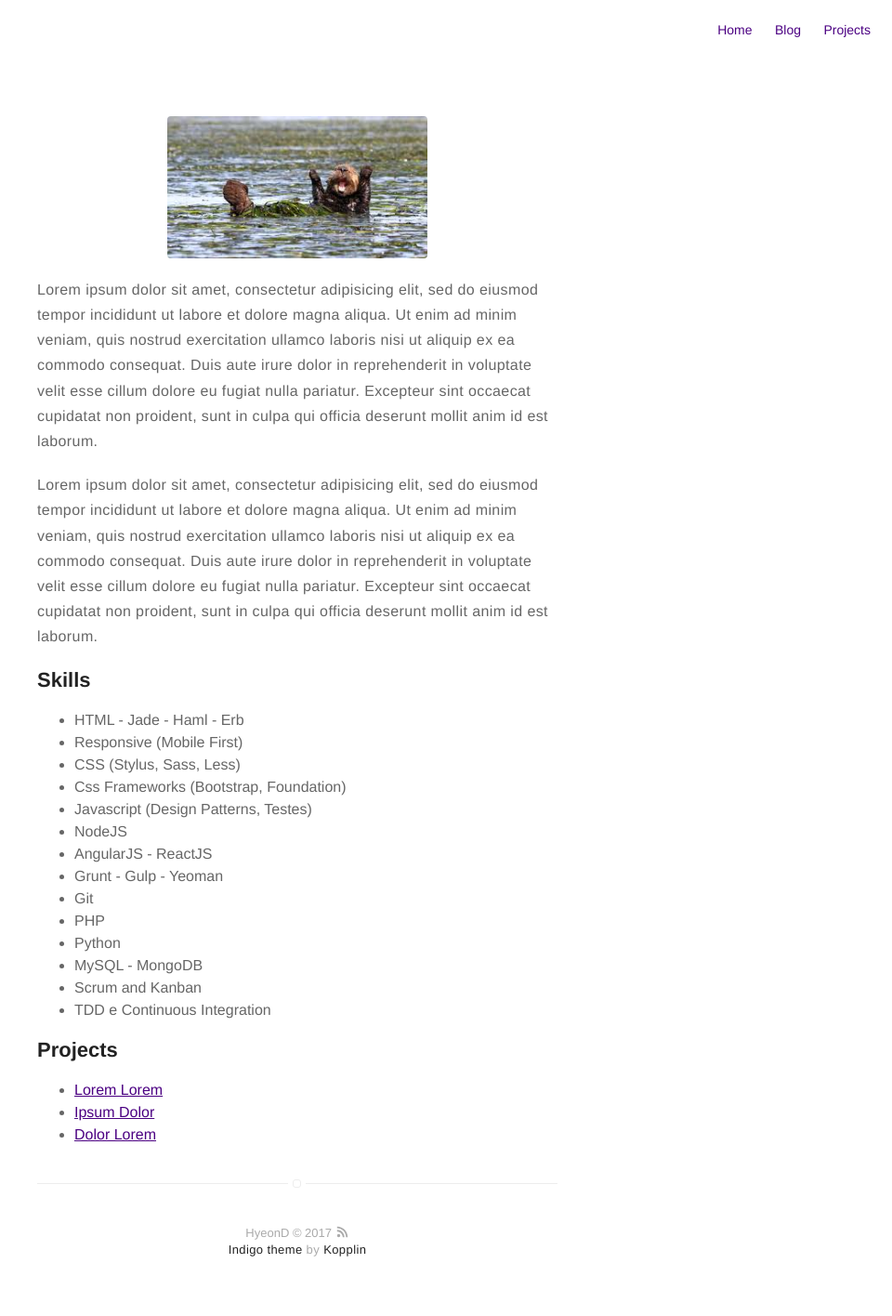
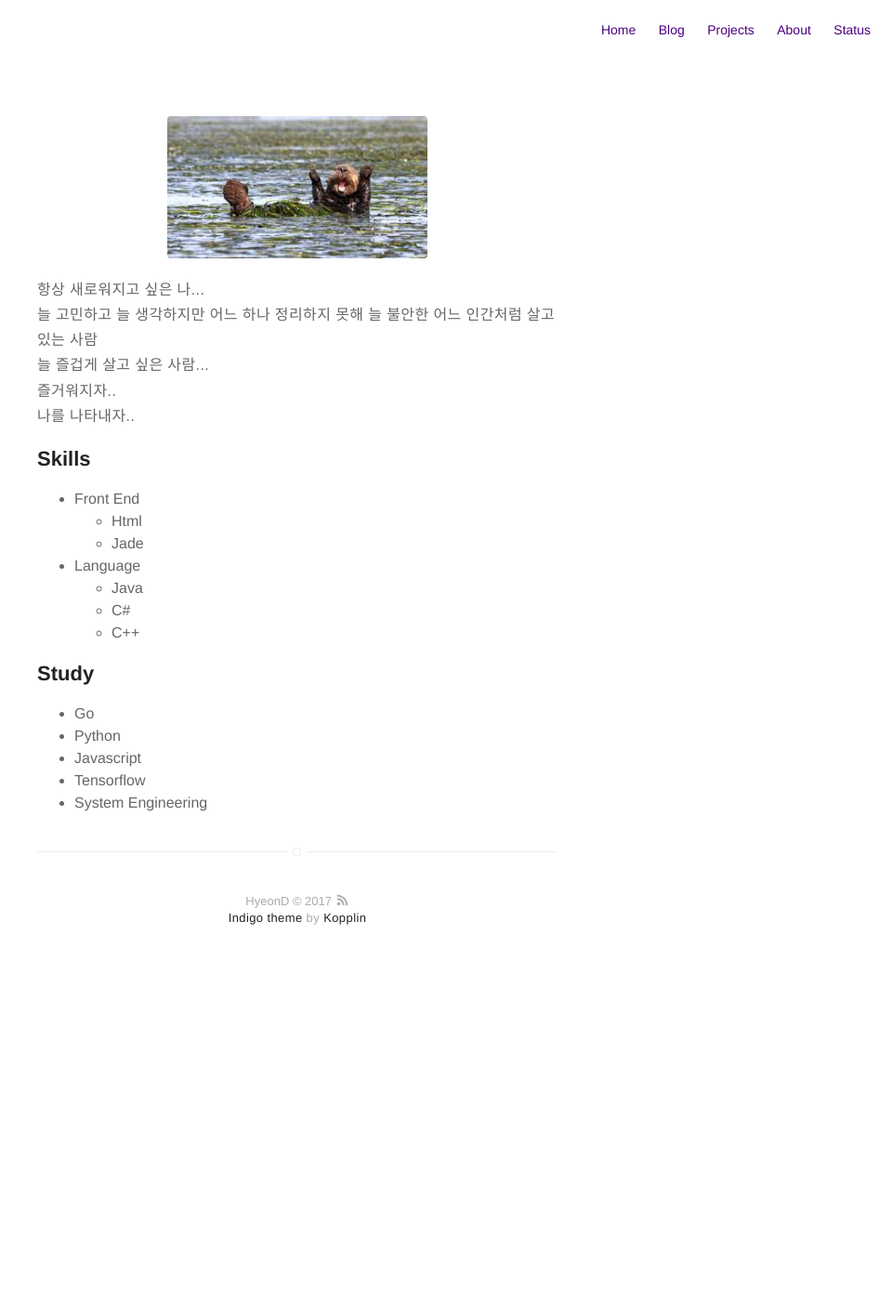
Before and after one commit to historiabdevil/historiabdevil.github.io, a Jekyll site: the page built from about.md, in a window 1280 px wide. Shown: the whole page at 93% size, without its empty margins (320-1280 px from the left). Built offline with Jekyll 4.4.1, drawn with Linux system fonts in a browser that asks for light colours; after the commit the page ends 1059 px from its top, so only the background shows below that.

```diff
--- a/_config.yml
+++ b/_config.yml
@@ -12,7 +12,7 @@ picture: assets/images/profile.jpg
 
 # If you want to include your resume, set to true
 # and specify source (external or local).
-resume: false
+status: true
 resume-external: false
 resume-url: https://google.com/?q=my+resume
 
--- a/_includes/nav.html
+++ b/_includes/nav.html
@@ -30,10 +30,12 @@
             {% endif %}
         {% endif %}
 
-        {% if site.resume == true %}
+        {% if site.status == true %}
+          {% if page.title != "Status" %}
             <li class="item">
-                <a class="link" href="{% if site.resume-external %}{{ site.resume-url }}{% else %}{{ site.url }}/{{ site.resume-url }}{% endif %}">Résumé</a>
+                <a class="link" href="{% if site.status-external %}{{ site.site-url }}{% else %}{{ site.url }}/status{% endif %}">Status</a>
             </li>
+          {% endif %}
         {% endif %}
     </ul>
 </nav>
--- a/about.md
+++ b/about.md
@@ -1,46 +1,41 @@
 ---
-title: About
+title: About Me
 layout: page
 ---
 ![Profile Image]({{ site.url }}/{{ site.picture }})
 
-<p>Lorem ipsum dolor sit amet, consectetur adipisicing elit, sed do eiusmod
-tempor incididunt ut labore et dolore magna aliqua. Ut enim ad minim veniam,
-quis nostrud exercitation ullamco laboris nisi ut aliquip ex ea commodo
-consequat. Duis aute irure dolor in reprehenderit in voluptate velit esse
-cillum dolore eu fugiat nulla pariatur. Excepteur sint occaecat cupidatat non
-proident, sunt in culpa qui officia deserunt mollit anim id est laborum.</p>
+<p>항상 새로워지고 싶은 나... <br />
+늘 고민하고 늘 생각하지만 어느 하나 정리하지 못해 늘 불안한 어느 인간처럼 살고있는 사람<br />
+늘 즐겁게 살고 싶은 사람... <br />
+즐거워지자..<br />
+나를 나타내자.. <br />
+</p>
 
-<p>Lorem ipsum dolor sit amet, consectetur adipisicing elit, sed do eiusmod
-tempor incididunt ut labore et dolore magna aliqua. Ut enim ad minim veniam,
-quis nostrud exercitation ullamco laboris nisi ut aliquip ex ea commodo
-consequat. Duis aute irure dolor in reprehenderit in voluptate velit esse
-cillum dolore eu fugiat nulla pariatur. Excepteur sint occaecat cupidatat non
-proident, sunt in culpa qui officia deserunt mollit anim id est laborum.</p>
+
 
 <h2>Skills</h2>
 
 <ul class="skill-list">
-	<li>HTML - Jade - Haml - Erb</li>
-	<li>Responsive (Mobile First)</li>
-	<li>CSS (Stylus, Sass, Less)</li>
-	<li>Css Frameworks (Bootstrap, Foundation)</li>
-	<li>Javascript (Design Patterns, Testes)</li>
-	<li>NodeJS</li>
-	<li>AngularJS - ReactJS</li>
-	<li>Grunt - Gulp - Yeoman</li>
-	<li>Git</li>
-	<li>PHP</li>
-	<li>Python</li>
-	<li>MySQL - MongoDB</li>
-	<li>Scrum and Kanban</li>
-	<li>TDD e Continuous Integration</li>
+	<li>Front End
+		<ul>
+		<li>Html</li>
+		<li>Jade</li>
+		</ul>
+	</li>
+	<li>Language
+	<ul>
+	<li>Java</li>
+	<li>C#</li>
+	<li>C++</li>
+	</ul>
+	</li>
 </ul>
 
-<h2>Projects</h2>
-
+<h2>Study</h2>
 <ul>
-	<li><a href="https://github.com/">Lorem Lorem</a></li>
-	<li><a href="https://github.com/">Ipsum Dolor</a></li>
-	<li><a href="https://github.com/">Dolor Lorem</a></li>
+<li>Go</li>
+<li>Python</li>
+<li>Javascript</li>
+<li>Tensorflow</li>
+<li>System Engineering</li>
 </ul>
```
Also changed, not shown: _drafts/template.md (added, +13 -0 lines), _posts/2017-12-22-2017promise.md (added, +34 -0 lines), _posts/2017-12-22-let-scope-es6.md (added, +36 -0 lines), _posts/2017-12-22-test.md (deleted, +0 -18 lines), _posts/2017-12-23-tweet.md (added, +20 -0 lines), status/index.html (added, +28 -0 lines), 11 other files.
